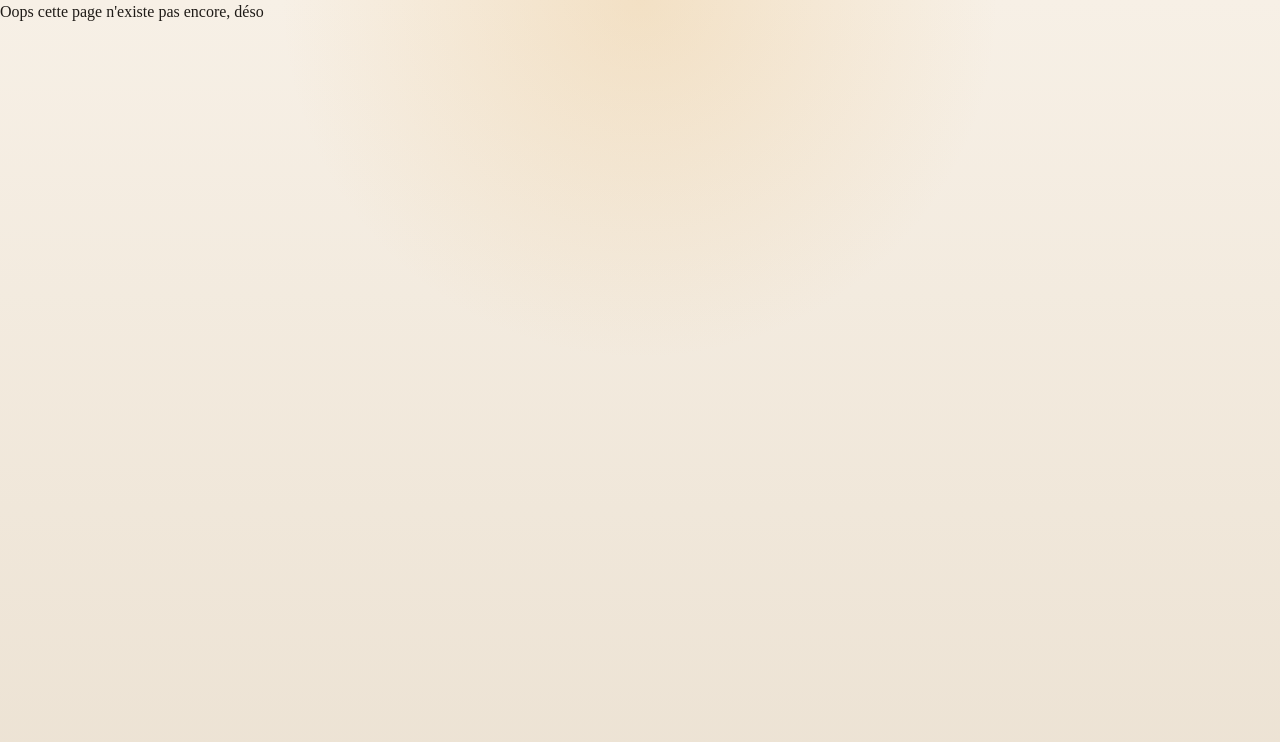
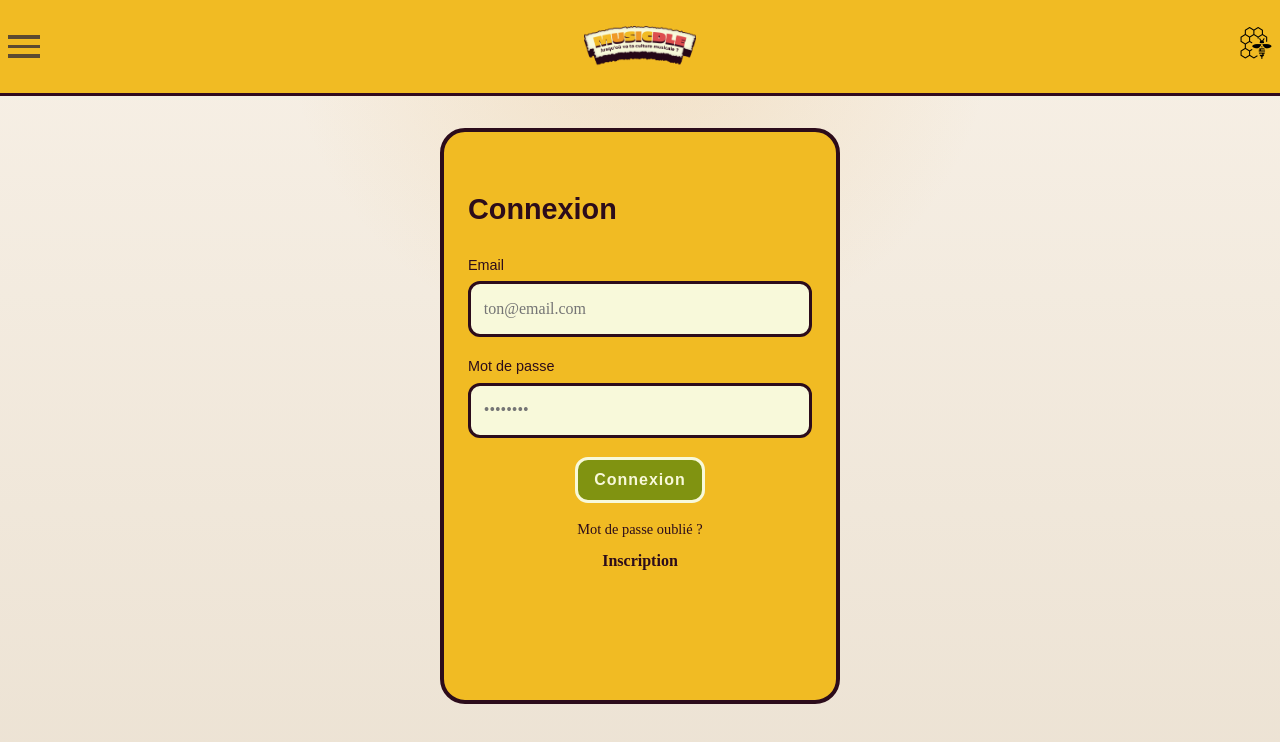
Before and after one commit to eliott-colin/musicdle-frontend, a React (Vite) app: page /musicdle/login in a window 1280 px wide. Shown: the top 742 px of the page. Built offline with nearby package versions, Linux system fonts and the light colour scheme; no server answers; a web font is replaced by a local one.

Commit message:
Feat: connexion form

```diff
--- /dev/null
+++ b/src/pages/ConnexionForm.jsx
@@ -0,0 +1,136 @@
+import { useMemo, useState } from "react";
+import { Link } from "react-router-dom";
+import SubmitButton from "../components/SubmitButton";
+
+function RegisterForm() {
+  const API_BASE_URL = import.meta.env.VITE_API_URL ?? "http://localhost:3001";
+  const initialFormState = {
+    username: "",
+    email: "",
+    password: "",
+  };
+  const [form, setForm] = useState(initialFormState);
+  const [status, setStatus] = useState({ type: "idle", message: "" });
+  const [isSubmitting, setIsSubmitting] = useState(false);
+  const [createdUser, setCreatedUser] = useState(null);
+
+  const canSubmit = useMemo(
+    () =>
+      Boolean(
+        form.username.trim() &&
+        form.email.trim() &&
+        form.password.trim() &&
+        !isSubmitting,
+      ),
+    [form, isSubmitting],
+  );
+
+  const handleChange = (event) => {
+    const { name, value } = event.target;
+
+    setForm((currentForm) => ({
+      ...currentForm,
+      [name]: value,
+    }));
+  };
+
+  const handleSubmit = async (event) => {
+    event.preventDefault();
+    setStatus({ type: "idle", message: "" });
+    setCreatedUser(null);
+    setIsSubmitting(true);
+
+    try {
+      const response = await fetch(`${API_BASE_URL}/users`, {
+        method: "POST",
+        headers: {
+          "Content-Type": "application/json",
+        },
+        body: JSON.stringify({
+          username: form.username.trim(),
+          email: form.email.trim(),
+          password: form.password,
+        }),
+      });
+
+      const payload = await response.json();
+
+      if (!response.ok) {
+        throw new Error(payload.message ?? "Une erreur est survenue");
+      }
+
+      setCreatedUser(payload);
+      setStatus({ type: "success", message: "Utilisateur créé avec succès." });
+      setForm(initialFormState);
+    } catch (error) {
+      setStatus({
+        type: "error",
+        message:
+          error instanceof Error
+            ? error.message
+            : "Impossible de contacter le serveur.",
+      });
+    } finally {
+      setIsSubmitting(false);
+    }
+  };
+
+  return (
+    <>
+      <div className="login-page">
+        <div className="login-card">
+          <h2 className="login-title">Connexion</h2>
+
+          <form className="login-form" onSubmit={handleSubmit}>
+
+            <div className="input-group">
+              <label className="label-form">Email</label>
+              <input
+                type="email"
+                name="email"
+                placeholder="ton@email.com"
+                value={form.email}
+                onChange={handleChange}
+                required
+              />
+            </div>
+
+            <div className="input-group">
+              <label className="label-form">Mot de passe</label>
+              <input
+                type="password"
+                name="password"
+                placeholder="••••••••"
+                value={form.password}
+                onChange={handleChange}
+                required
+              />
+            </div>
+            <SubmitButton
+              text={isSubmitting ? "Envoi..." : "Connexion"}
+              disabled={!canSubmit}
+            />
+          </form>
+          <div>
+            {status.message ? (
+              <p className={`feedback ${status.type}`}>{status.message}</p>
+            ) : null}
+
+            {createdUser ? (
+              <div className="result-card">
+                <h2>Utilisateur créé</h2>
+                <pre>{JSON.stringify(createdUser, null, 2)}</pre>
+              </div>
+            ) : null}
+          </div>
+          <div className="auth-links">
+            <Link to="/forgotPass">Mot de passe oublié ?</Link>
+            <Link to="/register">Inscription</Link>
+          </div>
+        </div>
+      </div>
+    </>
+  );
+}
+
+export default RegisterForm;
--- a/src/routes/root.jsx
+++ b/src/routes/root.jsx
@@ -3,6 +3,7 @@ import App from "../App.jsx";
 import Home from "../pages/Home.jsx";
 import Game from "../pages/Game.jsx";
 import RegisterForm from "../pages/RegisterForm.jsx";
+import ConnexionForm from "../pages/ConnexionForm.jsx";
 import Error from "../pages/Error.jsx";
 
 const router = createBrowserRouter([
@@ -14,6 +15,7 @@ const router = createBrowserRouter([
       { path: "/", element: < Home /> },
       { path: "/game/:id", element: <Game /> },
       { path: "/register", element: <RegisterForm /> },
+      { path: '/login', element: <ConnexionForm />}
     ]
   }
 ],
```
